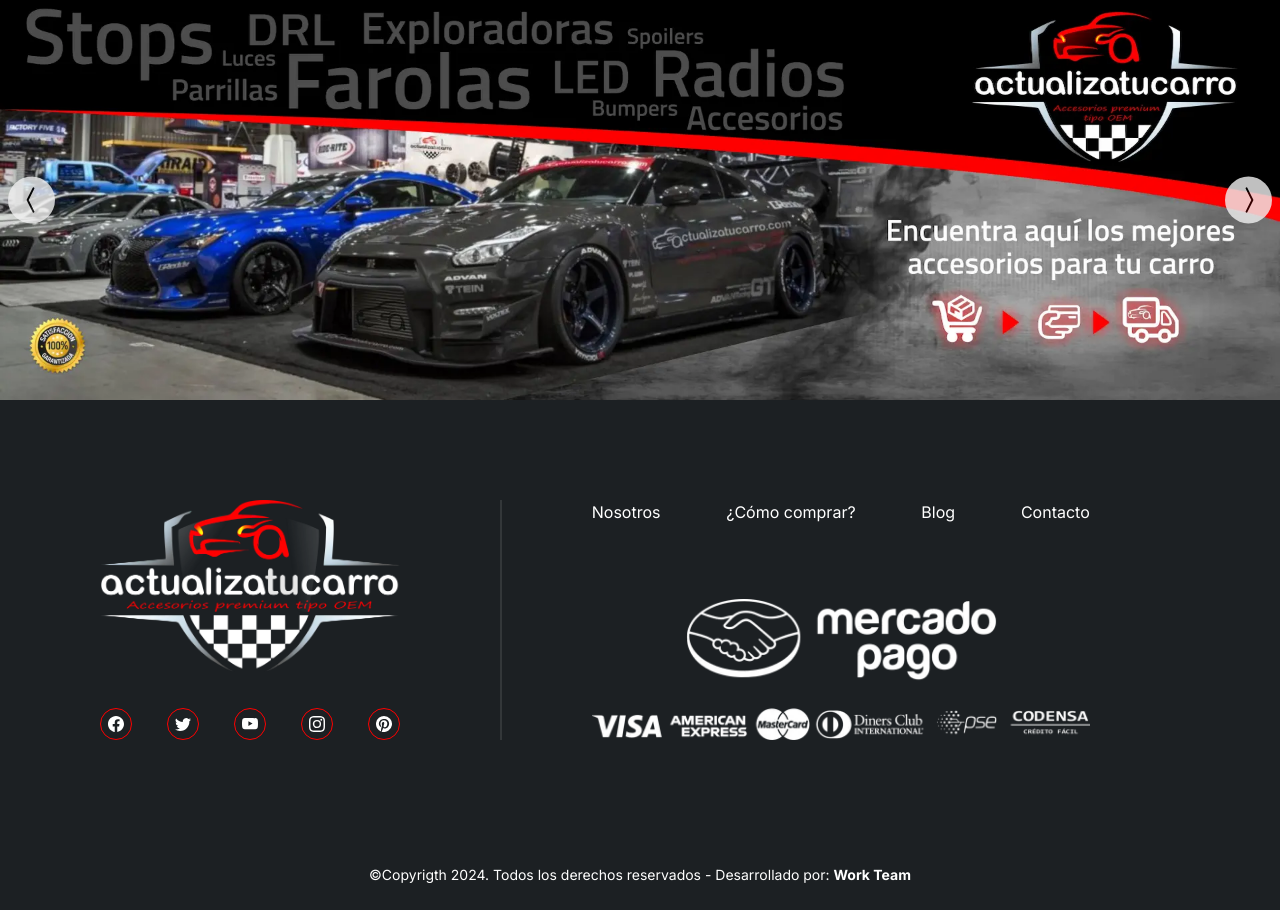
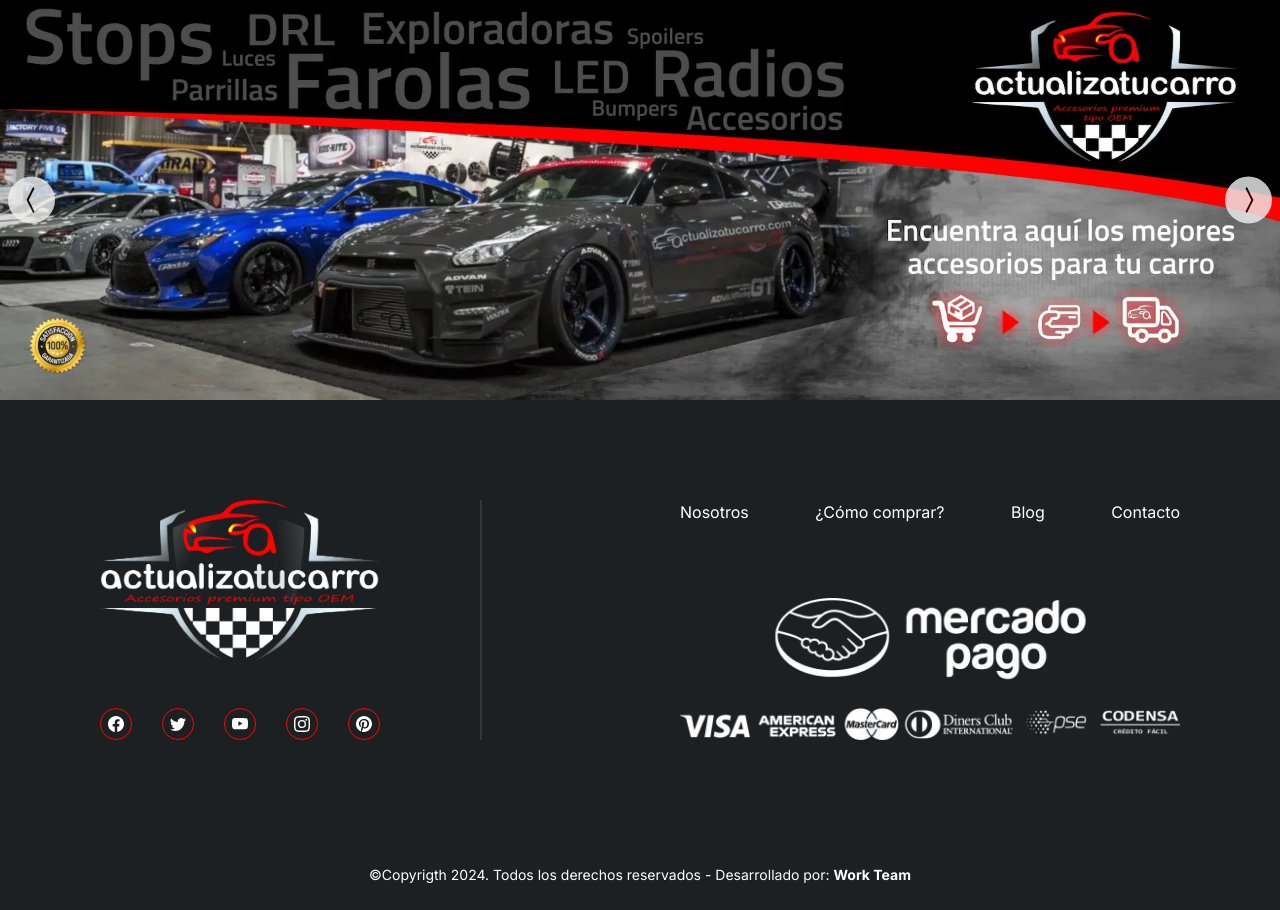
Before and after one commit to Dium-dev/landingATC_Front-end, a Next.js app: page / in a window 1280 px wide. Built offline with nearby package versions, Linux system fonts and the light colour scheme.

Commit message:
[FEAT]: Footer for > 768px screens.

```diff
--- a/src/components/Footer.tsx
+++ b/src/components/Footer.tsx
@@ -62,13 +62,14 @@ function Footer({ }: FooterProps) {
         <footer className="flex flex-col items-center justify-center w-full px-[100px] pt-[100px] pb-[25px] bg-[#1C2023] text-white">
             <div className="flex justify-between items-stretch w-full max-w-[1920px] mb-[100px]">
                 {/* LOGO AND SOCIAL MEDIA */}
-                <div className="flex gap-[100px]">
+                <div className="flex md:gap-[100px] ms:gap-[50px] md:mr-[100px] ms:mr-[50px]">
                     <div className="flex flex-col items-center justify-between">
                         <Image
                             src={logo}
                             alt="Actualiza tu carro logo."
-                            width={300}
+                            // width={280}
                             style={{ aspectRatio: '664 / 381' }}
+                            className="ms:w-[180px] ms:max-w-[180px] md:w-[280px] md:max-w-[280px]"
                         />
                         <nav className='w-full'>
                             <ul className="flex justify-between">
@@ -83,11 +84,11 @@ function Footer({ }: FooterProps) {
                         </nav>
                     </div>
                     <div className="h-[240px] w-[1.5px] bg-white bg-opacity-[.1]" />
+                    {/* <div className="hidden md:flex w-[2px] h-60 bg-gradient-to-t from-background-dm via-white to-background-dm md:ml-16 "></div> */}
                 </div>
-                {/* <div className="hidden md:flex w-[2px] h-60 bg-gradient-to-t from-background-dm via-white to-background-dm md:ml-16 "></div> */}
                 {/* LINKS, CONTACT AND PAYMENT METHODS */}
-                <div className="flex flex-1 flex-col items-center justify-between">
-                    <nav className="w-[498px]">
+                <div className="flex flex-1 flex-col items-center justify-between ms:w-[400px] ms:max-w-[400px] md:w-[500px] md:max-w-[500px]">
+                    <nav className="w-full">
                         <ul className="flex justify-between w-full">
                             {
                                 NAV_LINKS.map((item) => (
@@ -109,9 +110,9 @@ function Footer({ }: FooterProps) {
                     <Image
                         src={paymentMethods}
                         alt="Métodos de pago: Mercado pago."
-                        width={498}
+                        width={400}
                         style={{ aspectRatio: "257 / 73" }}
-                        className=""
+                        className="ms:w-[400px] ms:max-w-[400px] md:w-[500px] md:max-w-[500px]"
                     />
                 </div>
             </div>
```
